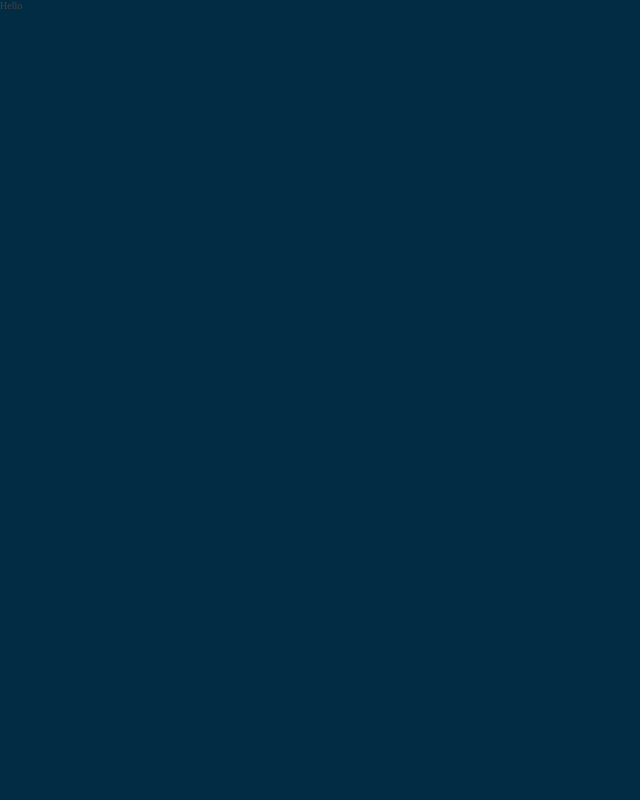
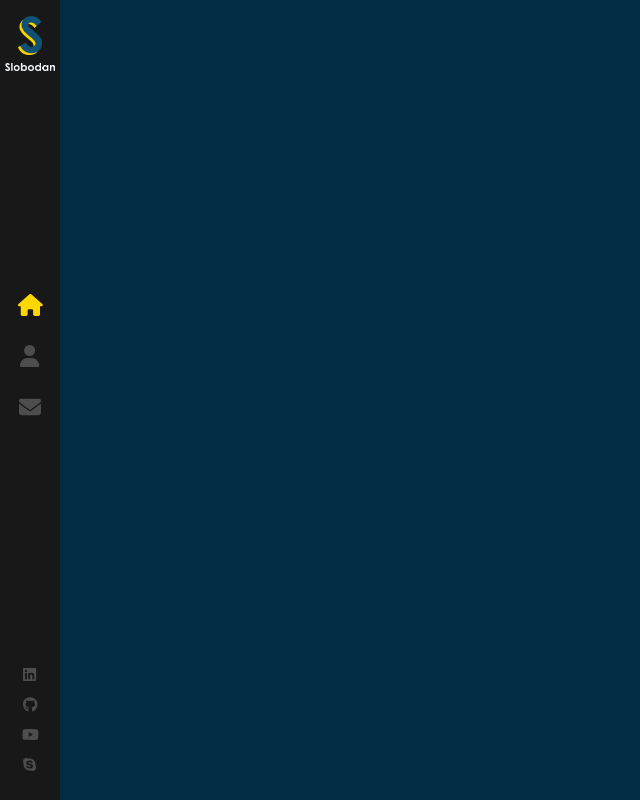
Before and after one commit to chanhi2000/react-portfolio, a React (Create React App) app: page / in a window 1280 px wide. Shown: the whole page, without its empty margins (0-640 px from the left). Built offline with nearby package versions, Linux system fonts and the light colour scheme.

Commit message:
build left sidebar

```diff
--- a/src/components/Layout/index.js
+++ b/src/components/Layout/index.js
@@ -1,7 +1,8 @@
 import './index.scss';
+import Sidebar from '../Sidebar';
 
 const Layout = () => {
-    return <>Hello</>
+    return (<><Sidebar /></>)
 }
 
 export default Layout
--- /dev/null
+++ b/src/components/Sidebar/index.js
@@ -0,0 +1,52 @@
+import './index.scss'
+import { Link, NavLink } from 'react-router-dom'
+import { FontAwesomeIcon } from '@fortawesome/react-fontawesome'
+import { faEnvelope, faHome, faUser } from '@fortawesome/free-solid-svg-icons'
+import LogoS from '../../assets/images/logo-s.png'
+import LogoSubtitle from '../../assets/images/logo_sub.png'
+import { faGithub, faLinkedin, faSkype, faYoutube } from '@fortawesome/free-brands-svg-icons'
+
+
+const Sidebar = () => (
+    <div className='nav-bar'>
+        <Link className='logo' to='/'>
+            <img src={LogoS} alt="logo"/>
+            <img className="sub-logo" src={LogoSubtitle} alt="slobodan"/>
+        </Link>
+        <nav>
+            <NavLink exact="true" activeclassname="active" to="/">
+                <FontAwesomeIcon icon={faHome} color="#4d4d4e"/>
+            </NavLink>
+            <NavLink exact="true" activeclassname="active" className="about-link" to="/about">
+                <FontAwesomeIcon icon={faUser} color="#4d4d4e"/>
+            </NavLink>
+            <NavLink exact="true" activeclassname="active" className="contact-link" to="/contact">
+                <FontAwesomeIcon icon={faEnvelope} color="#4d4d4e"/>
+            </NavLink>
+        </nav>
+        <ul>
+            <li>
+                <a target="_blank" rel="noreferrer" href="https://www.linkedin.com/in/slobodan-gaji%C4%87-006bb8b8">
+                    <FontAwesomeIcon icon={faLinkedin} color="#4d4d4e" />
+                </a>
+            </li>
+            <li>
+                <a target="_blank" rel="noreferrer" href="https://www.github.com/bobangajicsm">
+                    <FontAwesomeIcon icon={faGithub} color="#4d4d4e" />
+                </a>
+            </li>
+            <li>
+                <a target="_blank" rel="noreferrer" href="https://www.youtube.com/c/SlobodanGajic">
+                    <FontAwesomeIcon icon={faYoutube} color="#4d4d4e" />
+                </a>
+            </li>
+            <li>
+                <a target="_blank" rel="noreferrer" href="skype:live:bobangajicsm">
+                    <FontAwesomeIcon icon={faSkype} color="#4d4d4e" />
+                </a>
+            </li>
+        </ul>
+    </div>
+)
+
+export default Sidebar
--- /dev/null
+++ b/src/components/Sidebar/index.scss
@@ -0,0 +1,120 @@
+.nav-bar {
+    background: #181818;
+    width: 60px;
+    height: 100%;
+    position: absolute;
+    top: 0;
+    z-index: 3;
+    min-height: 500px;
+
+    .logo {
+        display: block;
+        padding: 8px 0;
+
+        img {
+            display: block;
+            margin: 8px auto;
+            width: 24px;
+            height: auto;
+
+            &.sub-logo {
+                width: 50px
+            }
+        }
+    }
+
+    nav {
+        display: block;
+        text-align: center;
+        position: absolute;
+        height: 210px;
+        top: 50%;
+        margin-top: -120px;
+        width: 100%;
+
+        a {
+            font-size: 22px;
+            color: #4d4d4e;
+            display: block;
+            line-height: 51px;
+            height: 51px;
+            position: relative;
+            text-decoration: none;
+            i {
+                transition: all 0.3s ease-out;
+            }
+            &:hover {
+                color: #ffd700;
+
+                svg {
+                    opacity: 0;
+                }
+
+                &:after {
+                    opacity: 1;
+                }
+            }
+
+            &:after {
+                content: '';
+                font-size: 9px;
+                letter-spacing: 2px;
+                position: absolute;
+                bottom: 0;
+                display: block;
+                width: 100%;
+                text-align: center;
+                opacity: 0;
+                transition: all 0.3s ease-out;
+            }
+
+            &:first-child {
+                &::after {
+                    content: 'HOME';
+                }
+            }
+        }
+
+        a.about-link {
+            &:after {
+                content: 'ABOUT';
+            }
+        }
+
+        a.contact-link {
+            &:after {
+                content: 'CONTACT';
+            }
+        }
+
+        a.active {
+            svg {
+                color: #ffd700;
+            }
+        }
+    }
+
+    ul {
+        position: absolute;
+        bottom: 20px;
+        width: 100%;
+        display: block;
+        padding: 0;
+        list-style: none;
+        text-align: center;
+        margin: 0;
+
+        li {
+            a {
+                padding: 7px 0;
+                display: block;
+                font-size: 15px;
+                line-height: 16px;
+
+                &:hover svg {
+                    color: #ffd700;
+                }
+            }
+        }
+    }
+}
--- a/src/index.css
+++ b/src/index.css
@@ -4,7 +4,7 @@
 
 body {
   margin: 0;
-  font-family: 300 11px/1.4 'Helvtica Neu', 'sans-serif';
+  font: 300 11px/1.4 'Helvetica Neue', 'sans-serif';
   color: #444;
   background: #022c43;
   overflow: hidden;
```
